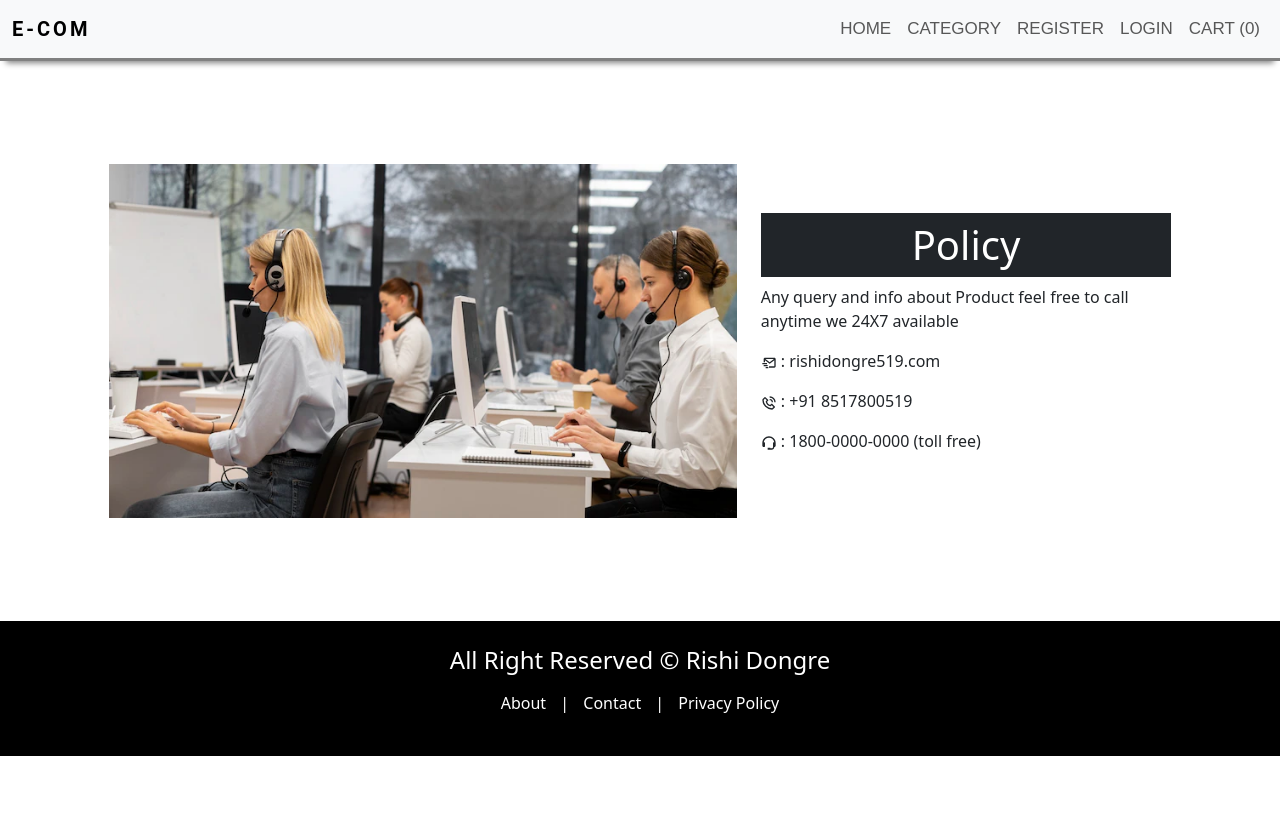
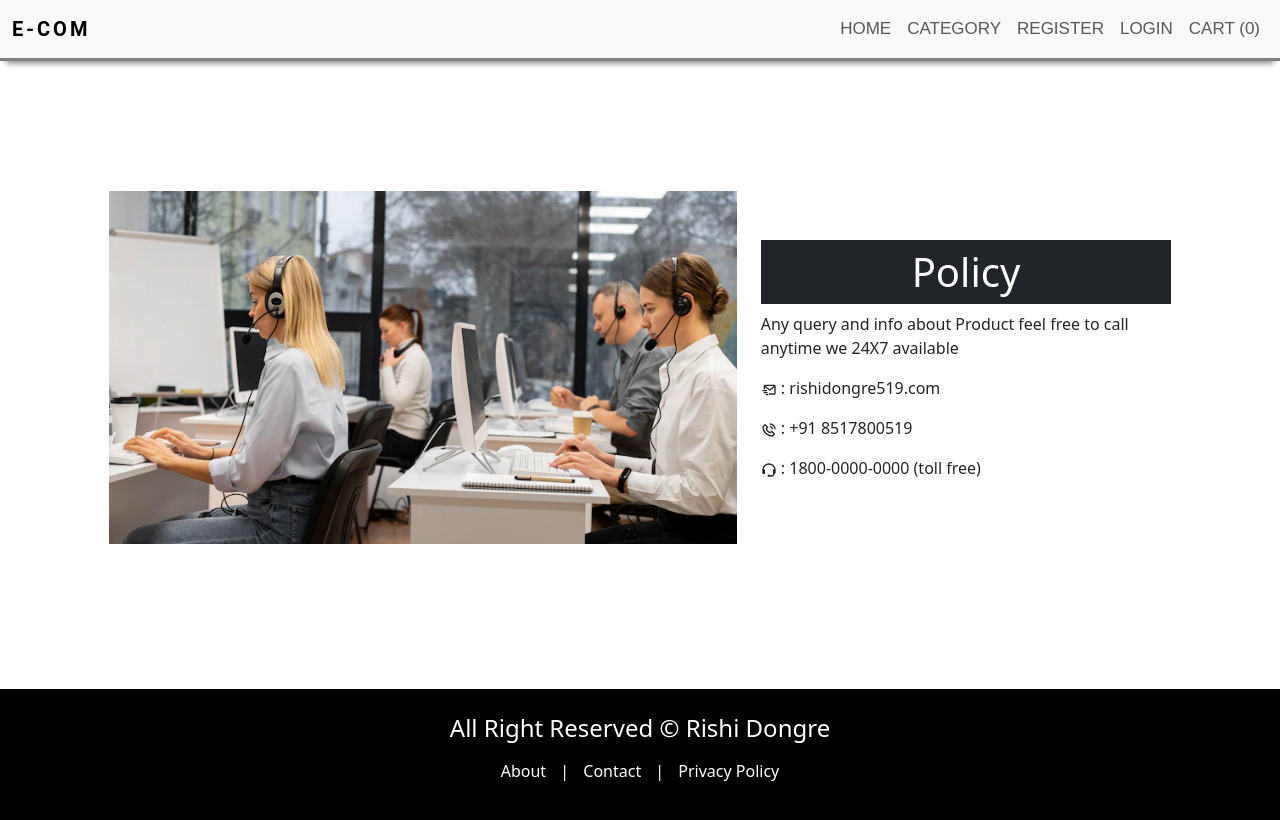
Before and after one commit to rishidongregitub/shopping_app, a React (Create React App) app in the folder client/: page /policy in a window 1280 px wide. Shown: the top 820 px of the page. Built offline with nearby package versions, Linux system fonts and the light colour scheme; a web font is replaced by a local one.

Commit message:
Page layout fixes for height and styling

```diff
--- a/client/src/components/Layout/Layout.jsx
+++ b/client/src/components/Layout/Layout.jsx
@@ -15,7 +15,7 @@ const Layout = ({ children, title, description, keywords, author }) => {
         <title>{title}</title>
       </Helmet>
       <Header />
-      <main style={{ minHeight: "67.4vh" }}>
+      <main style={{ minHeight: "78.5vh" }}>
         <Toaster/>
         {children}
         </main>
--- a/client/src/index.css
+++ b/client/src/index.css
@@ -53,7 +53,7 @@
 
 .pnf{
   display: flex;
-  min-height: 67.3vh;
+  min-height: 78.5vh;
   flex-direction:column;
   align-items: center;
   justify-content: center;
@@ -87,21 +87,9 @@
 .contactus{
   margin: 0;
   padding: 0;
-  height: 70vh;
+  height: 76.7vh;
   display: flex;
   align-items: center;
   justify-content: center;
 }
 /* ========================================= */
-
-/*register page*/
-.register{
-  display: flex;
-  align-items: center;
-  justify-content: center;
-  height: 70vh;
-  flex-direction: column;
-}
-
-
-/* ========================================= */
--- a/client/src/styles/AuthStyles.css
+++ b/client/src/styles/AuthStyles.css
@@ -3,7 +3,7 @@
   display: flex;
   align-items: center;
   justify-content: center;
-  min-height: 70vh;
+  min-height: 78.5vh;
   flex-direction: column;
   background-color: #ffdee9;
   background-image: linear-gradient(0deg, #ffdee9 0%, #b5fffc 100%);
```
